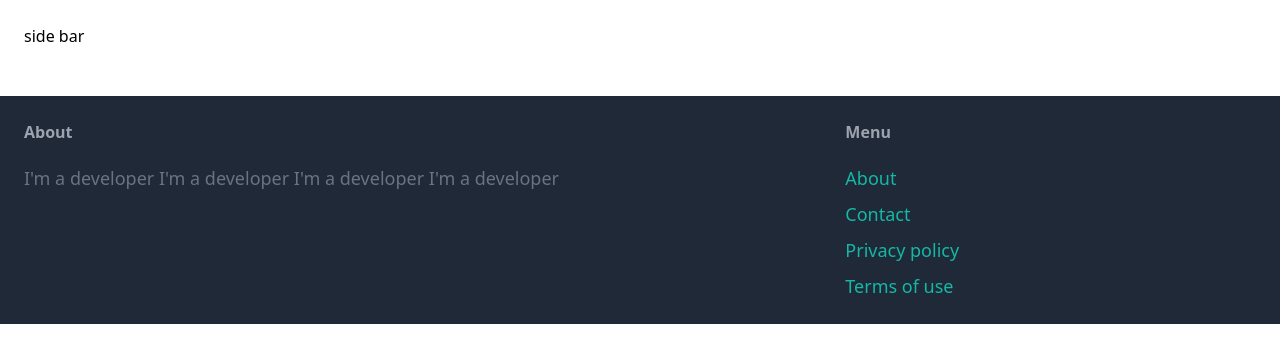
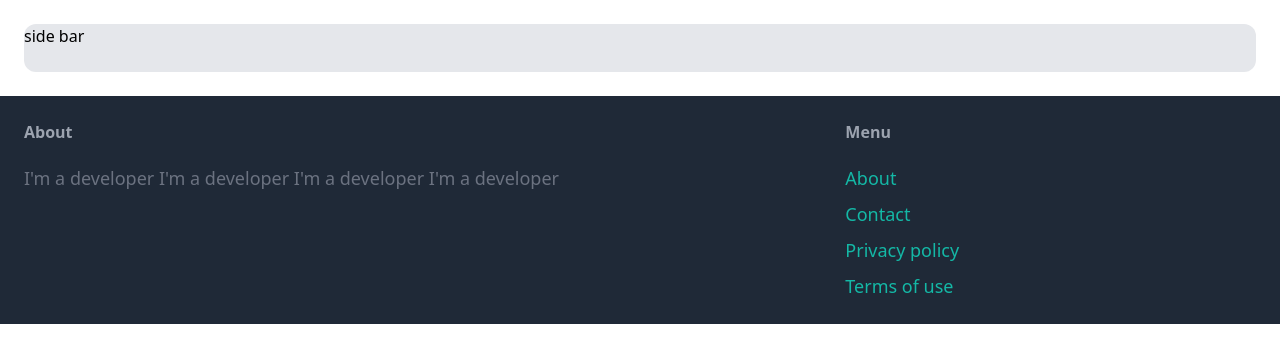
Before and after one commit to rajaehtasham/Python-Portfolio, a Django app: template bazaar-marketplace/item/templates/item/items.html in a window 1280 px wide. Shown: the part 77-440 px from the top of the page. Run offline with Django 3.2, Linux system fonts and the light colour scheme; the template is opened without the code that fills it, so the values that code supplies are empty; some libraries are stand-ins or nearby versions.

Commit message:
changed the color of the side bar

```diff
--- a/bazaar-marketplace/item/templates/item/items.html
+++ b/bazaar-marketplace/item/templates/item/items.html
@@ -2,7 +2,7 @@
 {% block title %}Items{% endblock %}
 
 {% block content %}
-    <div class="pb-6 grid grid-cols-4 gap-4">
+    <div class="pb-6 grid grid-cols-4 gap-4 bg-gray-200 rounded-xl">
         <div class="col-span-1">
             side bar
         </div>
```
